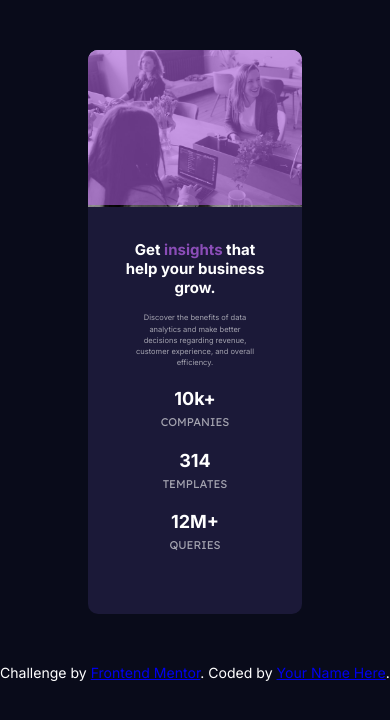
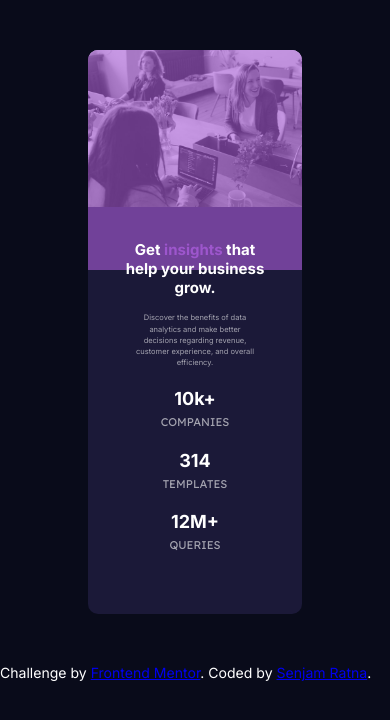
Before and after one commit to rks1995/frontEndMentor, a plain HTML site: page index.html in a window 390 px wide. Drawn offline with Linux system fonts and the light colour scheme.

Commit message:
modified css for responsive

```diff
--- a/css/main.scss
+++ b/css/main.scss
@@ -36,10 +36,14 @@ body {
     text-align: center;
     border-radius: 10px;
 
+    .header {
+        width: 100%;
+        height: 50%;
+    }
+
     .color {
         width: 100%;
-        height: 27.5%;
-        object-fit: cover;
+        min-height:39%;
         background: var(--soft-violet);
         opacity: .6;
         position: absolute;
@@ -49,10 +53,10 @@ body {
         z-index: 1;
     }
 
+
     img {
         width: 100%;
         background-color: var(--soft-violet);
-        position: relative;
         border-top-left-radius: 10px;
         border-top-right-radius: 10px;
     }
@@ -60,6 +64,7 @@ body {
     section {
         position: relative;
         padding: 2rem;
+        z-index: 2;
     }
 
     .heading h2 {
@@ -102,11 +107,12 @@ body {
     }
 }
 
-@media only screen and(min-width: 540px) {
-    main{
+@media only screen and(min-width: 1024px) {
+    main {
         width: 100%;
         height: 100%;
     }
+
     .container {
         min-width: 60%;
         min-height: 30%;
@@ -115,10 +121,6 @@ body {
         display: flex;
         flex-direction: row-reverse;
 
-        .header{
-            width: 100%;
-            height: 100%;
-        }
         .color {
             position: absolute;
             right: 0;
@@ -136,9 +138,11 @@ body {
             border-top-left-radius: 0;
             border-bottom-right-radius: 10px;
         }
-        section{
+
+        section {
             box-sizing: border-box;
         }
+
         .heading {
             padding: 1rem;
             text-align: left;
@@ -161,9 +165,9 @@ body {
         .counts {
             display: flex;
             justify-content: space-between;
-            padding:1.3rem;
-            .templates
-            {
+            padding: 1.3rem;
+
+            .templates {
                 margin: 0;
             }
         }
--- a/index.html
+++ b/index.html
@@ -42,7 +42,7 @@
 
     <div class="attribution">
       Challenge by <a href="https://www.frontendmentor.io?ref=challenge" target="_blank">Frontend Mentor</a>.
-      Coded by <a href="#">Your Name Here</a>.
+      Coded by <a href="#">Senjam Ratna</a>.
     </div>
   </main>
 </body>
```
Also changed, not shown: dist/main.css, 1 other file.
